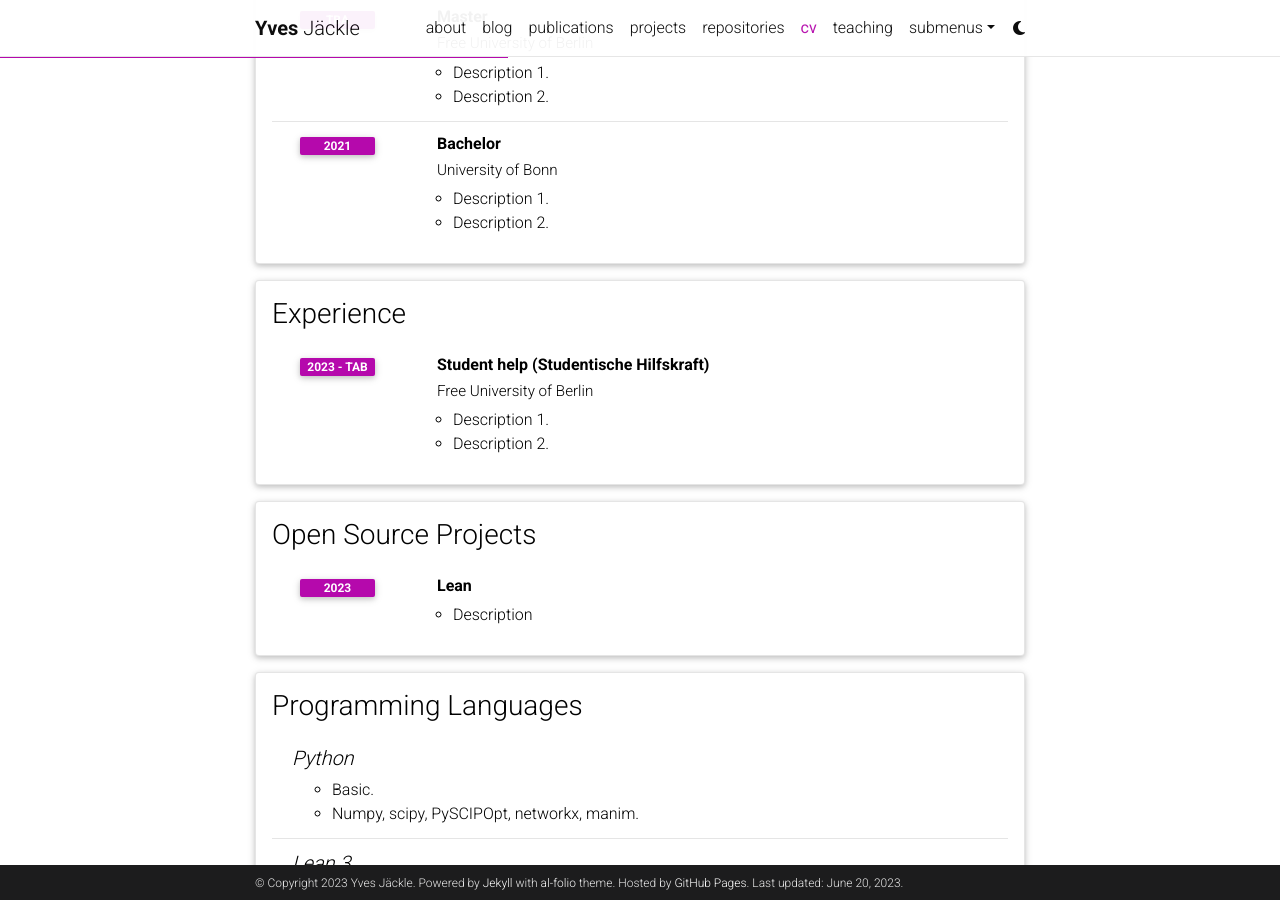
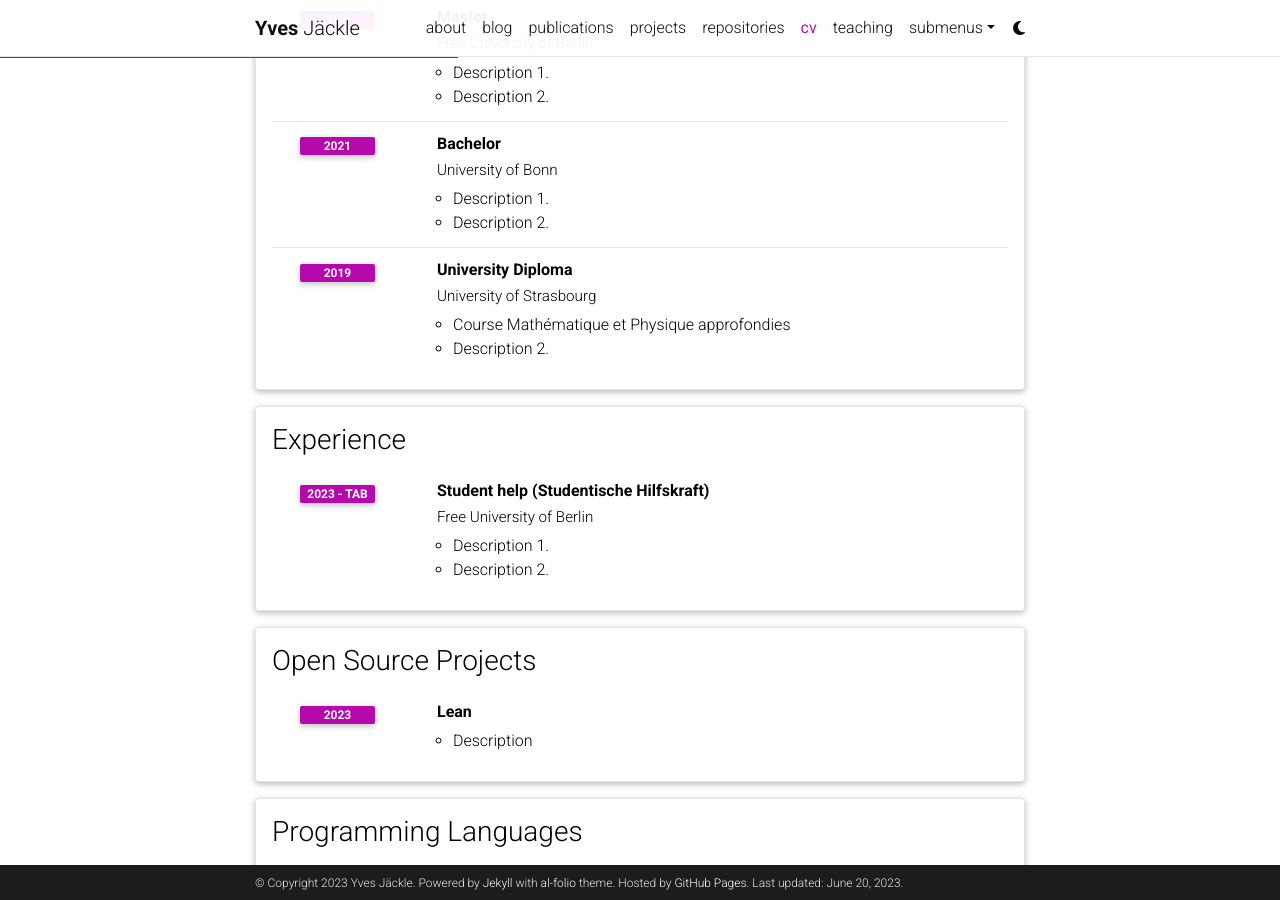
Before and after one commit to Happyves/happyves.github.io, a Jekyll site: the page built from _pages/cv.md, in a window 1280 px wide and 900 px high, scrolled down 460 px. Built offline with Jekyll 4.4.1, drawn with Linux system fonts in a browser that asks for light colours; comment, search, counter and statistics services are not loaded; a style sheet for code colours, icons or effects is not loaded.

Commit message:
Update cv.yml

```diff
--- a/_data/cv.yml
+++ b/_data/cv.yml
@@ -22,6 +22,12 @@
       year: 2021
       description:
         - Description 1.
+        - Description 2.
+    - title: University Diploma
+      institution: University of Strasbourg
+      year: 2019
+      description:
+        - Course Mathématique et Physique approfondies
         - Description 2.
 
 - title: Experience
```
